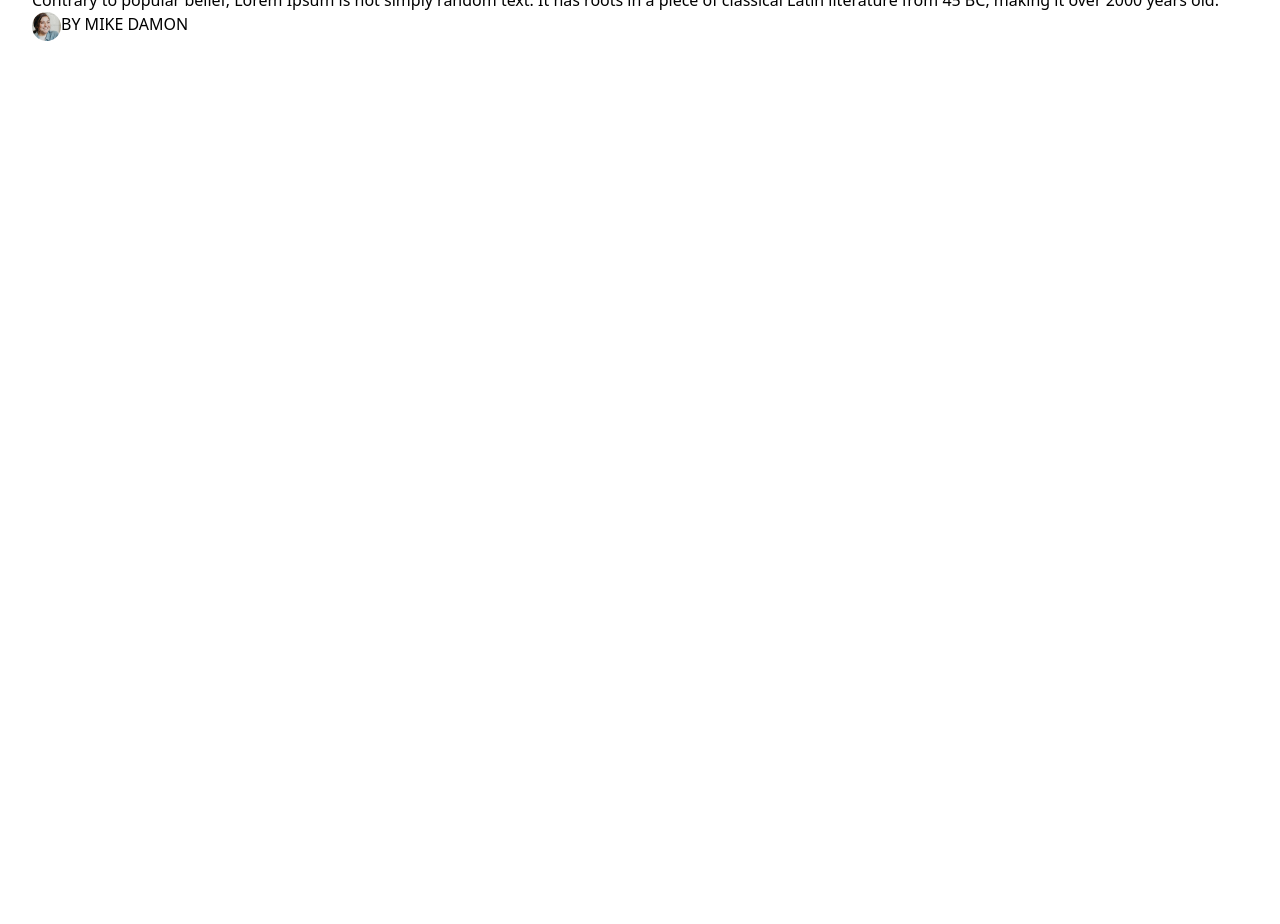
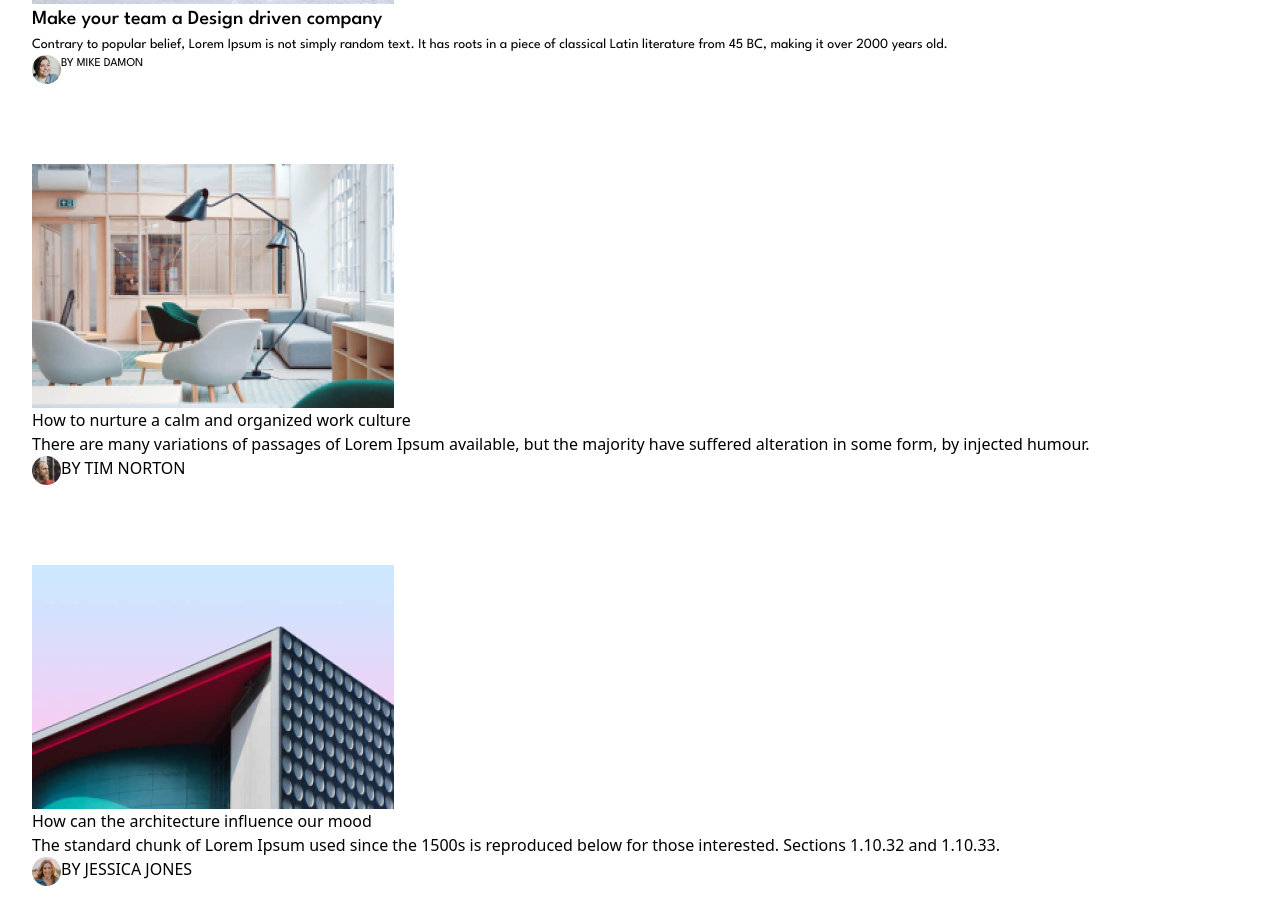
Before and after one commit to Alexandra4373/Mosto, a React (Vite) app: page / in a window 1280 px wide. Shown: the part 2660-3584 px from the top of the page. Before the commit the page ends 2701 px from the top, so only its background shows below. Built offline with nearby package versions, Linux system fonts and the light colour scheme.

Commit message:
Update App.jsx

```diff
--- a/src/App.jsx
+++ b/src/App.jsx
@@ -9,6 +9,8 @@ import design from "./assets/design.png";
 import nurture from "./assets/nurture.png";
 import archit from "./assets/archit.png";
 import mike from "./assets/Mike.png";
+import jones from "./assets/jones.png";
+import tim from "./assets/Tem.png";
 
 function App() {
   return (
@@ -165,17 +167,49 @@ function App() {
             <img src={dash} />
           </div>
 
-          <div className="">
+          <div className="py-10">
             <img src={design} />
-            <p>Make your team a Design driven company</p>
-            <p>
+            <p className="text-[1.25rem] font-spartan font-medium">
+              Make your team a Design driven company
+            </p>
+            <p className="text-[0.875rem] font-spartan">
               Contrary to popular belief, Lorem Ipsum is not simply random text.
               It has roots in a piece of classical Latin literature from 45 BC,
               making it over 2000 years old.
             </p>
             <div className="flex">
               <img src={mike} />
-              <p>BY MIKE DAMON</p>
+              <p className="text-[0.75rem] font-spartan text-center">
+                BY MIKE DAMON
+              </p>
+            </div>
+          </div>
+
+          <div className="py-10">
+            <img src={nurture} />
+            <p>How to nurture a calm and organized work culture</p>
+            <p>
+              There are many variations of passages of Lorem Ipsum available,
+              but the majority have suffered alteration in some form, by
+              injected humour.
+            </p>
+            <div className="flex">
+              <img src={tim} />
+              <p>BY TIM NORTON</p>
+            </div>
+          </div>
+
+          <div className="py-10">
+            <img src={archit} />
+            <p>How can the architecture influence our mood</p>
+            <p>
+              The standard chunk of Lorem Ipsum used since the 1500s is
+              reproduced below for those interested. Sections 1.10.32 and
+              1.10.33.
+            </p>
+            <div className="flex">
+              <img src={jones} />
+              <p>BY JESSICA JONES</p>
             </div>
           </div>
         </div>
```
